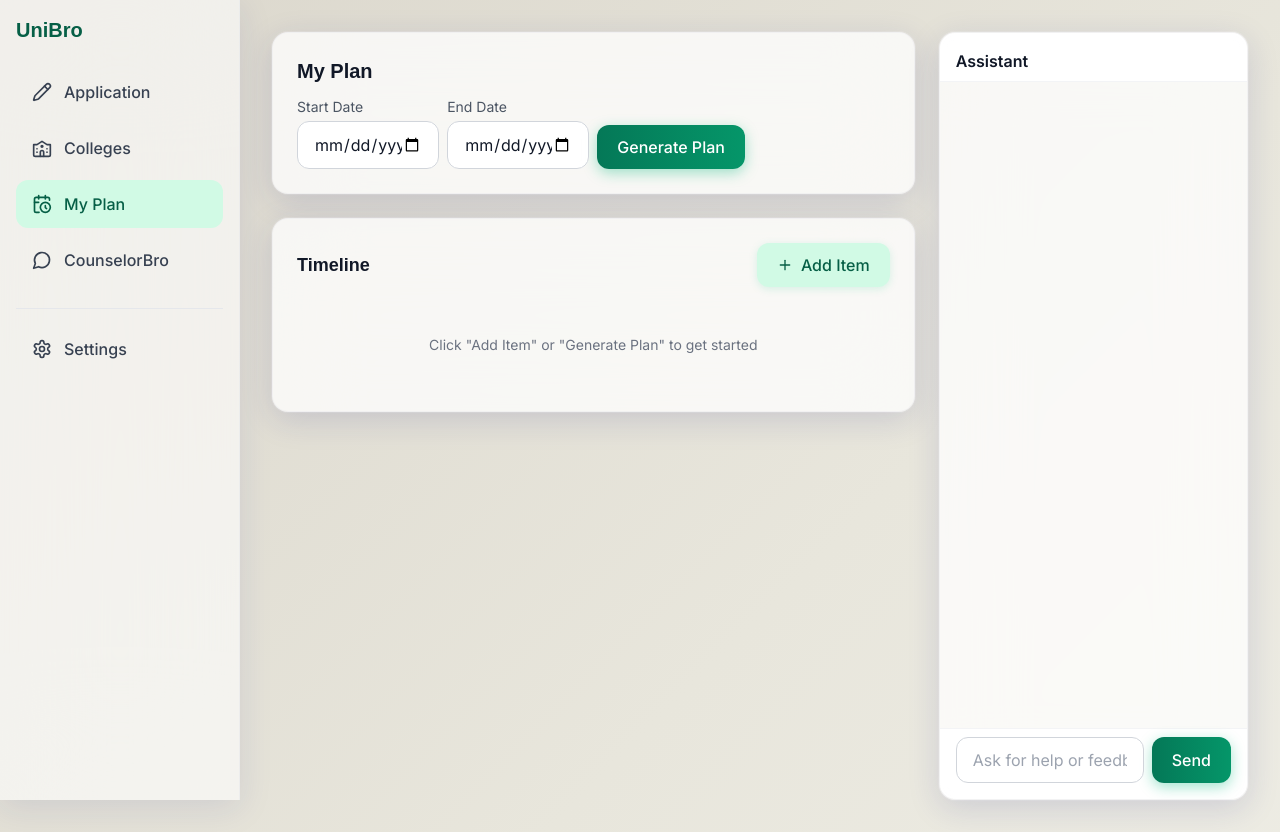
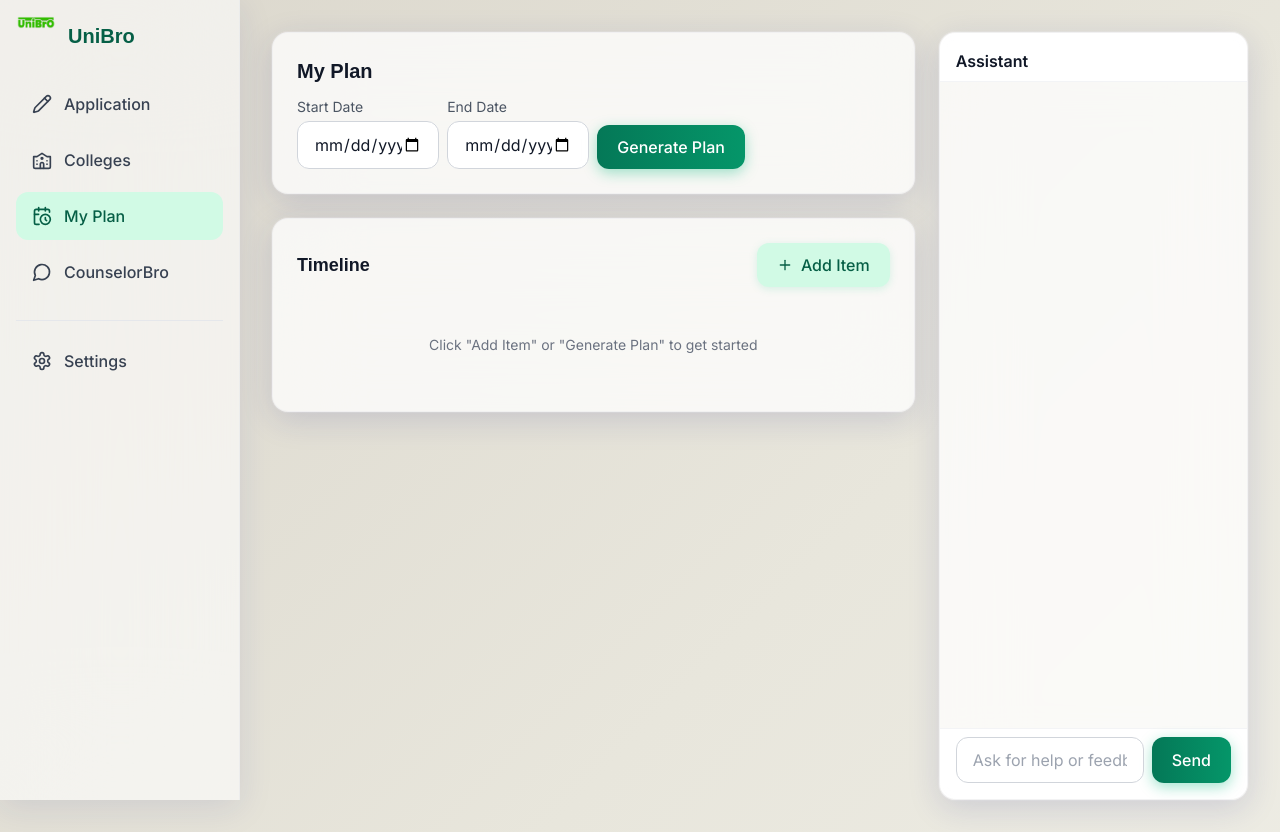
Before and after one commit to pBhambu/unibro, a Next.js app: page /plan in a window 1280 px wide. Built offline with nearby package versions, Linux system fonts and the light colour scheme; a web font is replaced by a local one.

Commit message:
Before vercel

```diff
--- a/app/api/gemini/chance/route.ts
+++ b/app/api/gemini/chance/route.ts
@@ -1,12 +1,12 @@
 import { NextRequest, NextResponse } from "next/server";
 import { geminiText } from "@/lib/gemini";
-import { AI_PERSONALITY } from "@/lib/ai-personality";
+import { DEFAULT_AI_PERSONALITY } from "@/lib/ai-personality";
 
 export async function POST(req: NextRequest) {
   try {
     const { college, profile, answers } = await req.json();
     const text = await geminiText(
-      `${AI_PERSONALITY}\n\nEstimate a realistic admission probability (0-100 integer) for ${college}. Consider the whole profile holistically including activities, honors, context, interests, and college-specific responses. If some fields are missing, estimate based on available data and be conservative. Consider Reach/Target/Safety heuristics implicitly. Respond with ONLY the number.\n\nProfile JSON: ${JSON.stringify(
+      `${DEFAULT_AI_PERSONALITY}\n\nEstimate a realistic admission probability (0-100 integer) for ${college}. Consider the whole profile holistically including activities, honors, context, interests, and college-specific responses. If some fields are missing, estimate based on available data and be conservative. Consider Reach/Target/Safety heuristics implicitly. Respond with ONLY the number.\n\nProfile JSON: ${JSON.stringify(
         profile
       )}\nAnswers JSON: ${JSON.stringify(answers)}`
     );
--- a/app/api/gemini/essay-feedback/route.ts
+++ b/app/api/gemini/essay-feedback/route.ts
@@ -1,12 +1,12 @@
 import { NextRequest, NextResponse } from "next/server";
 import { geminiText } from "@/lib/gemini";
-import { AI_PERSONALITY } from "@/lib/ai-personality";
+import { DEFAULT_AI_PERSONALITY } from "@/lib/ai-personality";
 
 export async function POST(req: NextRequest) {
   try {
     const { essay } = await req.json();
     const text = await geminiText(
-      `${AI_PERSONALITY}\n\nProvide concise, actionable feedback for the following college application essay. Focus on narrative arc, authenticity, clarity, and specificity. Return 4-8 bullet points.\n\nEssay:\n${essay}`
+      `${DEFAULT_AI_PERSONALITY}\n\nProvide concise, actionable feedback for the following college application essay. Focus on narrative arc, authenticity, clarity, and specificity. Return 4-8 bullet points.\n\nEssay:\n${essay}`
     );
     return NextResponse.json({ text });
   } catch (err: any) {
--- a/app/api/gemini/plan/route.ts
+++ b/app/api/gemini/plan/route.ts
@@ -1,12 +1,12 @@
 import { NextRequest, NextResponse } from "next/server";
 import { geminiText } from "@/lib/gemini";
-import { AI_PERSONALITY } from "@/lib/ai-personality";
+import { DEFAULT_AI_PERSONALITY } from "@/lib/ai-personality";
 
 export async function POST(req: NextRequest) {
   try {
     const { endDate, profile } = await req.json();
     const text = await geminiText(
-      `${AI_PERSONALITY}\n\nCreate a step-by-step admissions plan ending by ${endDate}. Output as lines of 'YYYY-MM-DD: Action'. Include SAT/ACT timeline (if useful), 2-3 local opportunities based on location and interests, project ideas, and checkpoints.\n\nStudent profile: ${JSON.stringify(
+      `${DEFAULT_AI_PERSONALITY}\n\nCreate a step-by-step admissions plan ending by ${endDate}. Output as lines of 'YYYY-MM-DD: Action'. Include SAT/ACT timeline (if useful), 2-3 local opportunities based on location and interests, project ideas, and checkpoints.\n\nStudent profile: ${JSON.stringify(
         profile
       )}`
     );
--- a/app/api/parse-pdf/route.ts
+++ b/app/api/parse-pdf/route.ts
@@ -10,7 +10,8 @@ export async function POST(req: NextRequest) {
 
     // Try to use pdf-parse if available, otherwise return error with instructions
     try {
-      const pdfParse = (await import('pdf-parse')).default;
+      const pdfParseModule = await import('pdf-parse') as any;
+      const pdfParse = pdfParseModule.default || pdfParseModule;
       const arrayBuffer = await file.arrayBuffer();
       const buffer = Buffer.from(arrayBuffer);
       const data = await pdfParse(buffer);
--- a/components/Sidebar.tsx
+++ b/components/Sidebar.tsx
@@ -1,6 +1,7 @@
 "use client";
 import Link from "next/link";
 import { usePathname } from "next/navigation";
+import Image from "next/image";
 import { Pencil, CalendarClock, University, MessageCircle, Settings } from "lucide-react";
 
 const NavItem = ({ href, label, icon: Icon }: { href: string; label: string; icon: any }) => {
@@ -22,7 +23,21 @@ const NavItem = ({ href, label, icon: Icon }: { href: string; label: string; ico
 export function Sidebar() {
   return (
     <aside className="w-16 sm:w-60 p-3 sm:p-4 glass border-r border-gray-200/50 dark:border-gray-700/50 sticky top-0 h-screen overflow-y-auto">
-      <div className="text-center sm:text-left font-bold text-xl text-emerald-800 dark:text-amber-400 mb-6 font-title">UniBro</div>
+      <Link href="/" className="flex items-center justify-center sm:justify-start gap-3 mb-6 group">
+        <div className="relative w-10 h-10 flex-shrink-0">
+          <Image
+            src="/logo.png"
+            alt="UniBro"
+            width={40}
+            height={40}
+            className="object-contain"
+            priority
+          />
+        </div>
+        <span className="hidden sm:inline font-bold text-xl text-emerald-800 dark:text-amber-400 font-title group-hover:text-emerald-700 dark:group-hover:text-amber-300 transition">
+          UniBro
+        </span>
+      </Link>
       <nav className="flex flex-col gap-2">
         <NavItem href="/application" label="Application" icon={Pencil} />
         <NavItem href="/colleges" label="Colleges" icon={University} />
--- a/tsconfig.json
+++ b/tsconfig.json
@@ -17,6 +17,7 @@
     "isolatedModules": true,
     "jsx": "preserve",
     "incremental": true,
+    "baseUrl": ".",
     "plugins": [
       {
         "name": "next"
```
Also changed, not shown: public/logo.png (added).
